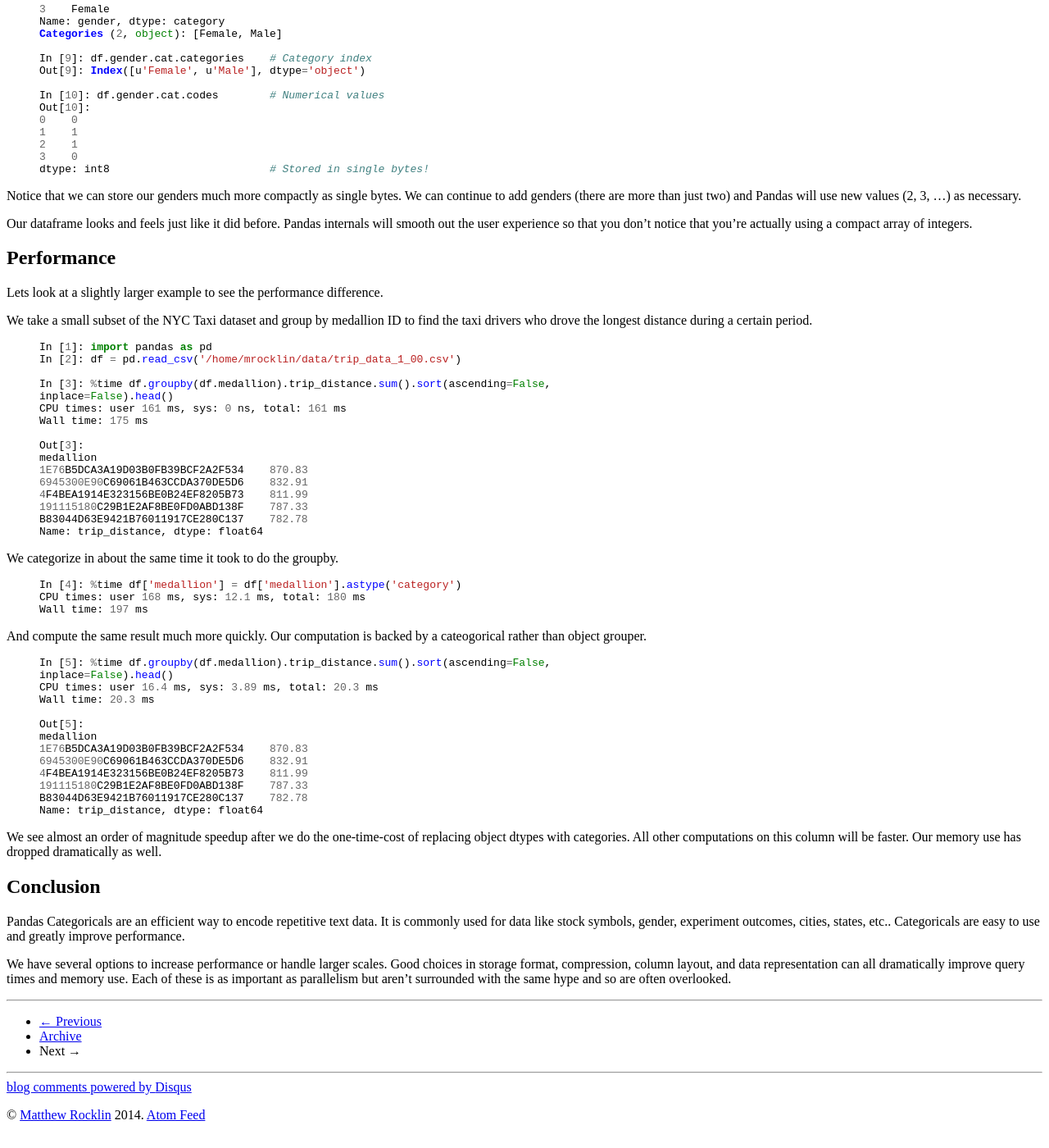
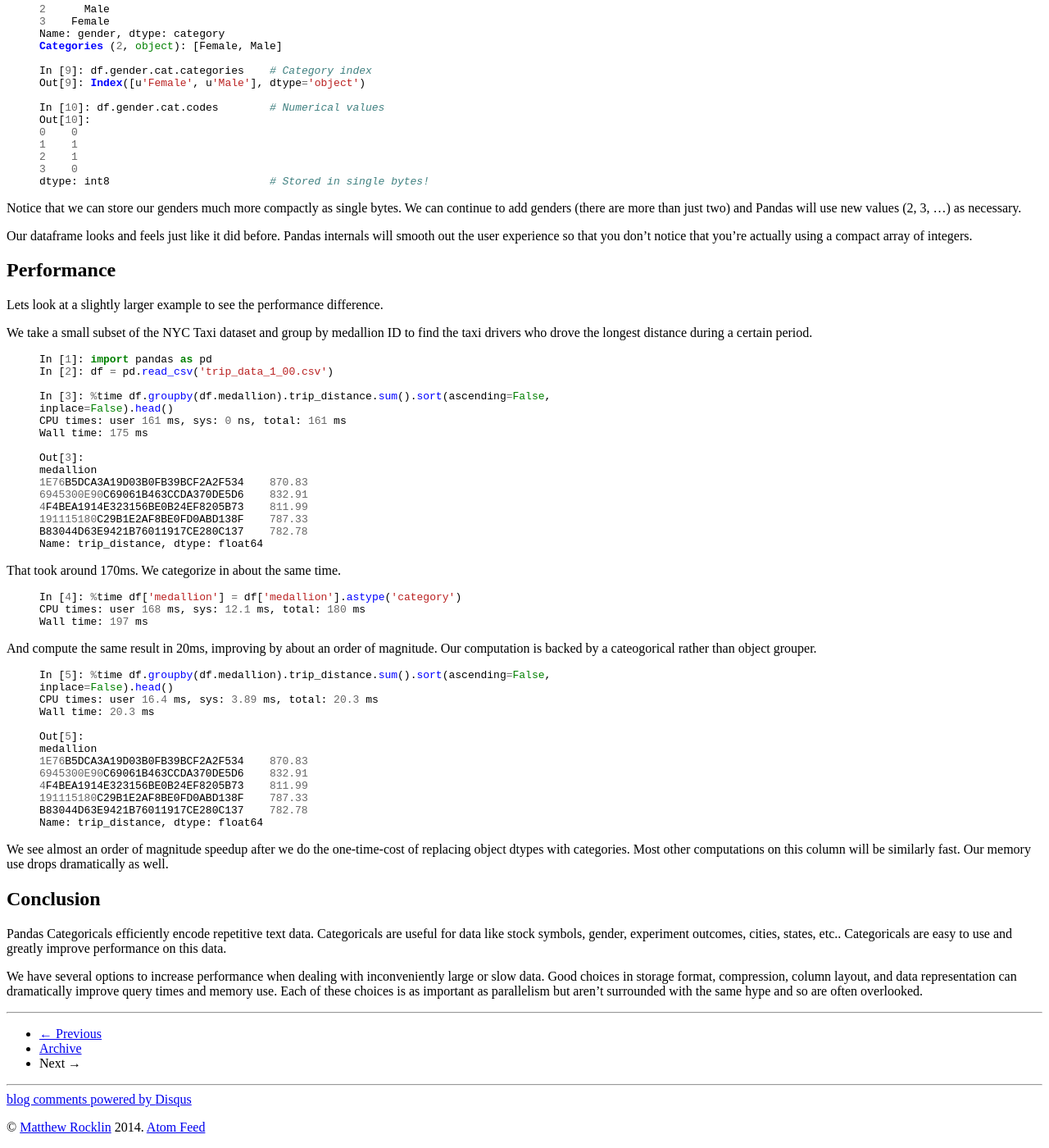
Before and after one commit to besyskymnbk/blog, a Jekyll site: the page built from _posts/work/2015-06-09-Categoricals.md, in a window 1280 px wide and 1400 px high, scrolled down 1563 px. Shown: the whole window at 82% size. Built offline with Jekyll 4.4.1, drawn with Linux system fonts in a browser that asks for light colours; comment, search, counter and statistics services are not loaded; some of the changed text lies outside the part shown.

Commit message:
edits to categoricals

```diff
--- a/_posts/work/2015-06-09-Categoricals.md
+++ b/_posts/work/2015-06-09-Categoricals.md
@@ -53,6 +53,7 @@ data numerically so that we can leverage Pandas' fast C code on this kind of
 text data.
 
 {% highlight Python %}
+>>> # Example dataframe with names, balances, and genders as object dtypes
 >>> df = pd.DataFrame({'name': ['Alice', 'Bob', 'Charlie', 'Danielle'],
 ...                    'balance': [100.0, 200.0, 300.0, 400.0],
 ...                    'gender': ['Female', 'Male', 'Male', 'Female']},
@@ -144,7 +145,7 @@ find the taxi drivers who drove the longest distance during a certain period.
 
 {% highlight Python %}
 In [1]: import pandas as pd
-In [2]: df = pd.read_csv('/home/mrocklin/data/trip_data_1_00.csv')
+In [2]: df = pd.read_csv('trip_data_1_00.csv')
 
 In [3]: %time df.groupby(df.medallion).trip_distance.sum().sort(ascending=False,
 inplace=False).head()
@@ -161,7 +162,7 @@ B83044D63E9421B76011917CE280C137    782.78
 Name: trip_distance, dtype: float64
 {% endhighlight %}
 
-We categorize in about the same time it took to do the groupby.
+That took around 170ms.  We categorize in about the same time.
 
 {% highlight Python %}
 In [4]: %time df['medallion'] = df['medallion'].astype('category')
@@ -169,8 +170,8 @@ CPU times: user 168 ms, sys: 12.1 ms, total: 180 ms
 Wall time: 197 ms
 {% endhighlight %}
 
-And compute the same result much more quickly.  Our computation is backed by a
-cateogorical rather than object grouper.
+And compute the same result in 20ms, improving by about an order of magnitude.
+Our computation is backed by a cateogorical rather than object grouper.
 
 {% highlight Python %}
 In [5]: %time df.groupby(df.medallion).trip_distance.sum().sort(ascending=False,
@@ -189,19 +190,21 @@ Name: trip_distance, dtype: float64
 {% endhighlight %}
 
 We see almost an order of magnitude speedup after we do the one-time-cost of
-replacing object dtypes with categories.  All other computations on this column
-will be faster.  Our memory use has dropped dramatically as well.
+replacing object dtypes with categories.  Most other computations on this
+column will be similarly fast.  Our memory use drops dramatically as well.
 
 
 Conclusion
 ----------
 
-Pandas Categoricals are an efficient way to encode repetitive text data.  It is
-commonly used for data like stock symbols, gender, experiment outcomes, cities,
-states, etc..  Categoricals are easy to use and greatly improve performance.
+Pandas Categoricals efficiently encode repetitive text data.  Categoricals are
+useful for data like stock symbols, gender, experiment outcomes, cities,
+states, etc..  Categoricals are easy to use and greatly improve performance on
+this data.
 
-We have several options to increase performance or handle larger scales.  Good
-choices in storage format, compression, column layout, and data representation
-can all dramatically improve query times and memory use. Each of these is as
-important as parallelism but aren't surrounded with the same hype and so are
-often overlooked.
+We have several options to increase performance when dealing with
+inconveniently large or slow data.  Good choices in storage format,
+compression, column layout, and data representation can dramatically improve
+query times and memory use. Each of these choices is as important as
+parallelism but aren't surrounded with the same hype and so are often
+overlooked.
```
